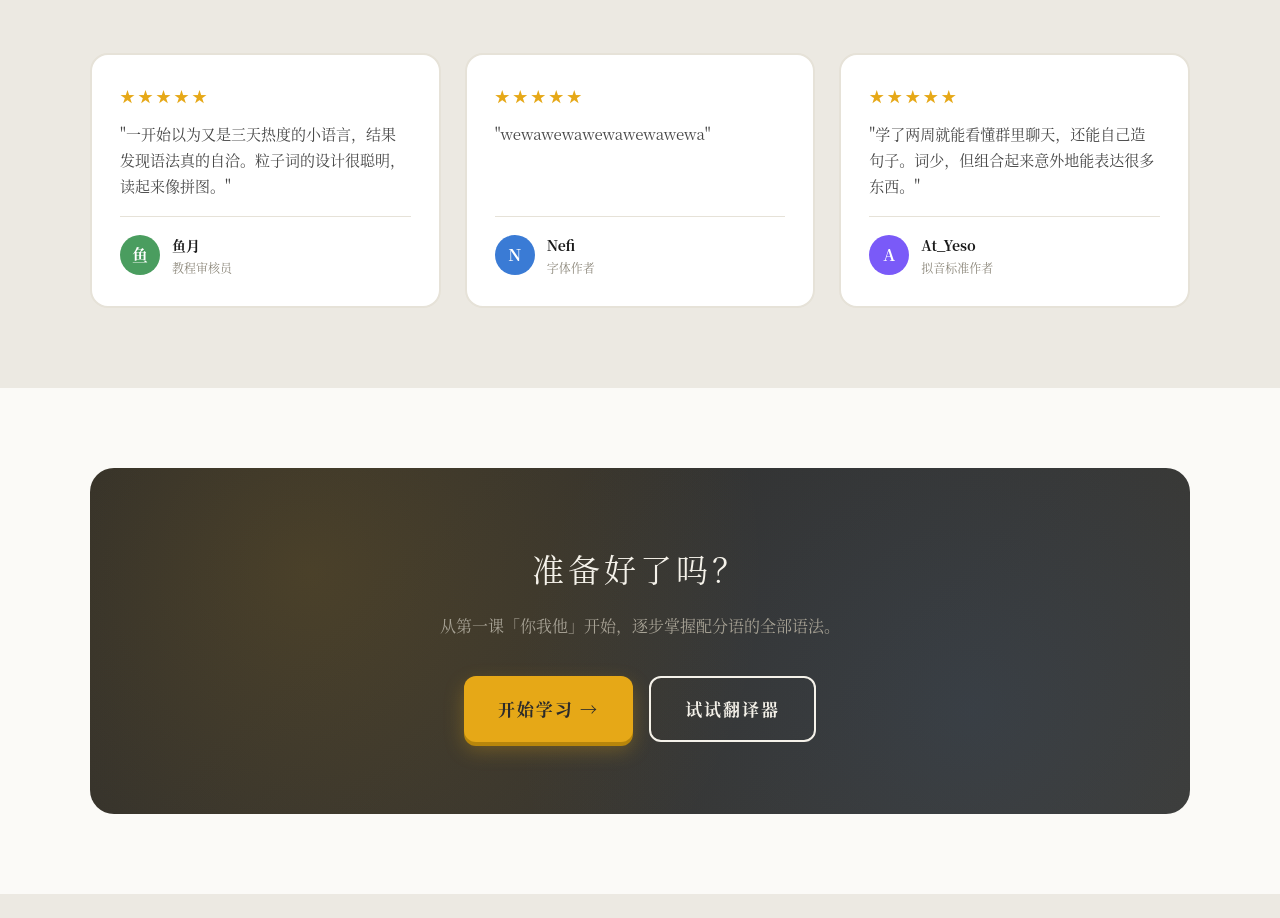
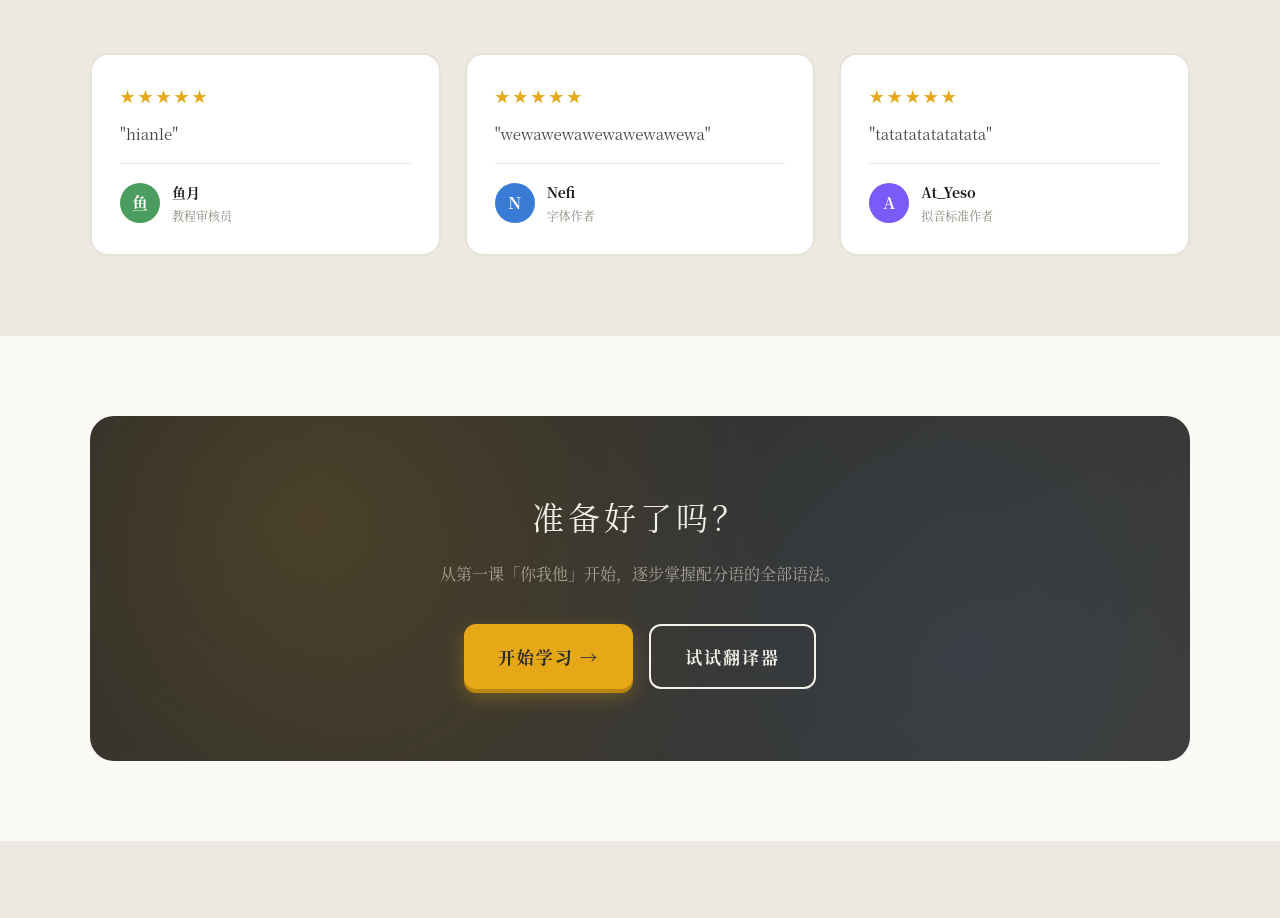
Before and after one commit to cera-sumn/pefon, a plain HTML site: page index.html in a window 1280 px wide. Shown: the part 3191-4109 px from the top of the page. Drawn offline with Linux system fonts and the light colour scheme.

Commit message:
Update index.html

```diff
--- a/index.html
+++ b/index.html
@@ -541,7 +541,7 @@
     <div class="reviews">
       <div class="review">
         <div class="stars">★★★★★</div>
-        <div class="text">"一开始以为又是三天热度的小语言，结果发现语法真的自洽。粒子词的设计很聪明，读起来像拼图。"</div>
+        <div class="text">"hianle"</div>
         <div class="who">
           <div class="av" style="background:#4a9d5f;">鱼</div>
           <div>
@@ -563,7 +563,7 @@
       </div>
       <div class="review">
         <div class="stars">★★★★★</div>
-        <div class="text">"学了两周就能看懂群里聊天，还能自己造句子。词少，但组合起来意外地能表达很多东西。"</div>
+        <div class="text">"tatatatatatatata"</div>
         <div class="who">
           <div class="av" style="background:#7a5af8;">A</div>
           <div>
```
